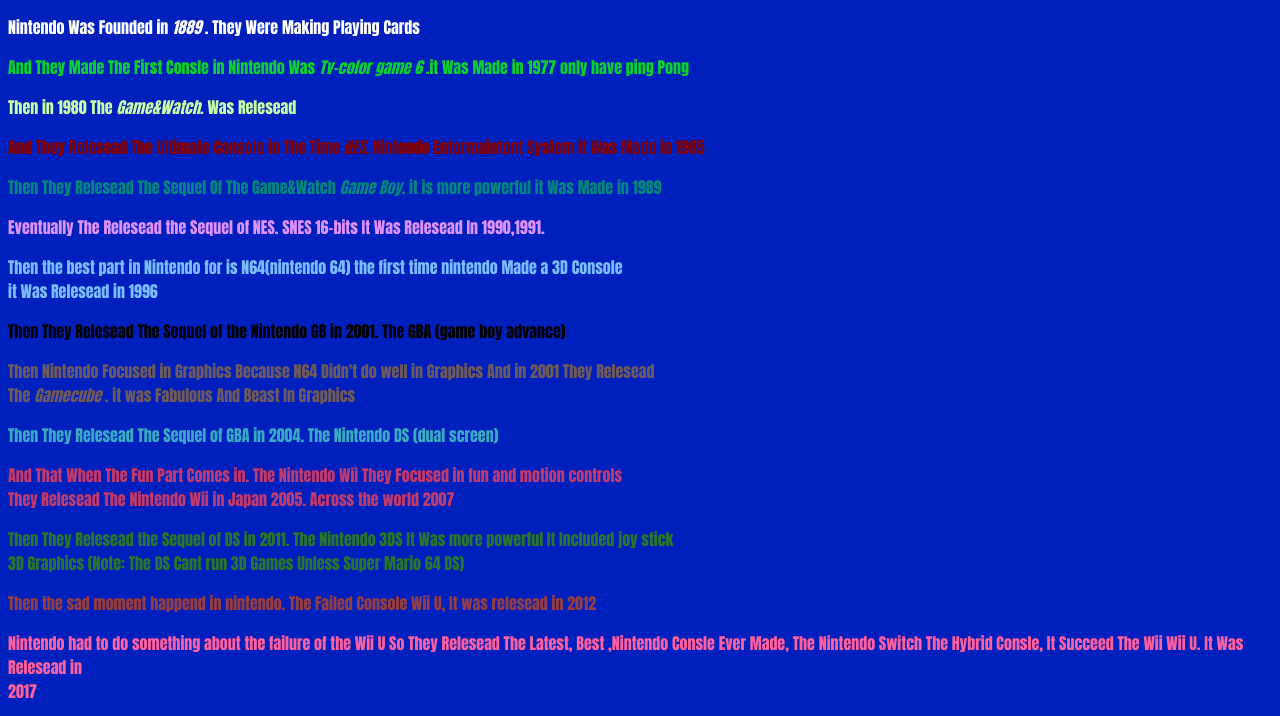
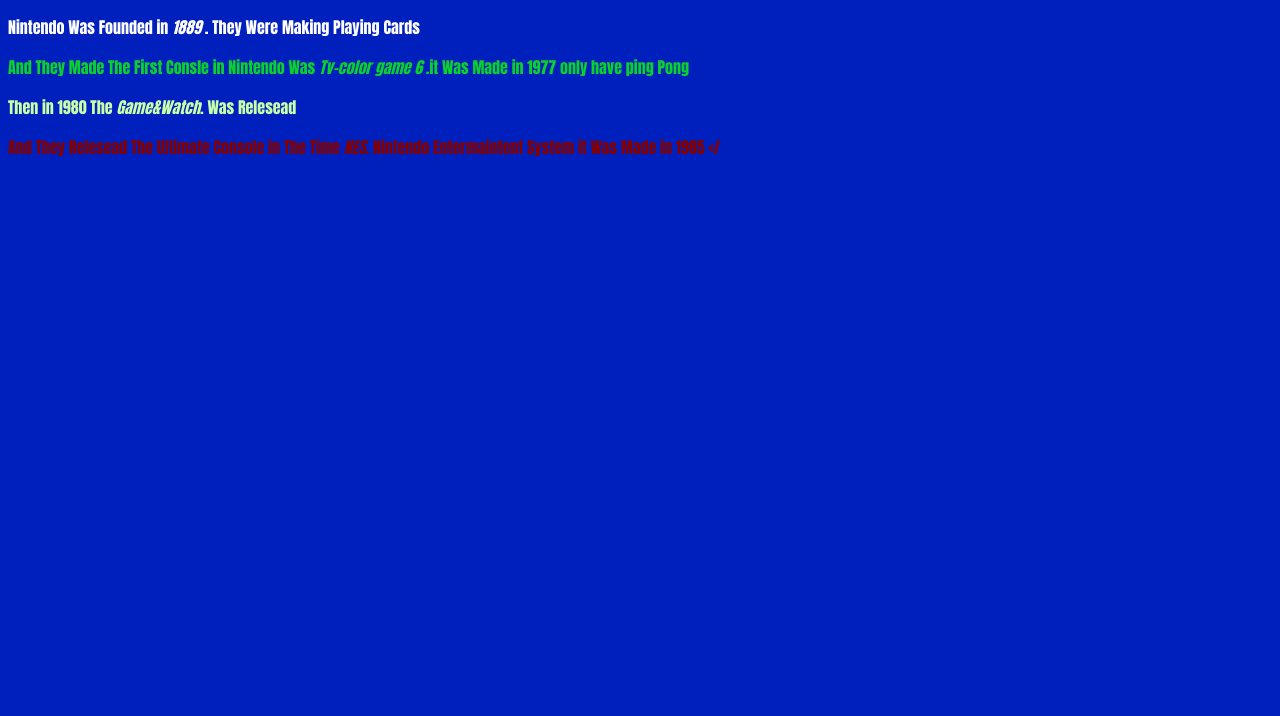
Before and after one commit to EyadHashwa/EyadHashwa.github.io, a plain HTML site: page index.html in a window 1280 px wide. Shown: the part 50-766 px from the top of the page. Drawn offline with Linux system fonts and the light colour scheme.

Commit message:
More updates

```diff
--- a/index.html
+++ b/index.html
@@ -80,47 +80,4 @@
   </p>
   <p id="Gamee">
     And They Relesead The Ultimate Console in The Time <em> NES</em>. Nintendo Entermaintent System it Was Made in 1985
-  </p>
-  <p id="Gamea">
-    Then They Relesead The Sequel Of The Game&Watch <em>Game Boy</em>. it is more powerful it Was Made in 1989
-  </p>
-  <p id="game">
-    Eventually The Relesead the Sequel of NES. SNES 16-bits It Was Relesead In 1990,1991.
-  </p>
-  <p id="cool">
-    Then the best part in Nintendo for is N64(nintendo 64) the first time nintendo Made a 3D Console
-    <br>it Was Relesead in 1996
-  </p>
-  <p id="gba">
-    Then They Relesead The Sequel of the Nintendo GB in 2001. The GBA (game boy advance)
-  </p>
-  <p id="GameCube">
-    Then Nintendo Focused in Graphics Because N64 Didn't do well in Graphics And in 2001 They Relesead<br>
-    The <em> Gamecube </em>. it was Fabulous And Beast In Graphics
-  </p>
-  <p id="ds">
-    Then They Relesead The Sequel of GBA in 2004. The Nintendo DS (dual screen)
-  </p>
-  <p id="Wii">
-    And That When The Fun Part Comes in. The Nintendo Wii They Focused in fun and motion controls <br> They Relesead The
-    Nintendo Wii in Japan 2005. Across the world 2007
-  </p>
-  <p id="dss">
-    Then They Relesead the Sequel of DS in 2011. The Nintendo 3DS It Was more powerful It Included joy stick<br>3D
-    Graphics (Note: The DS Cant run 3D Games Unless Super Mario 64 DS)
-  </p>
-  <p id="fail">
-    Then the sad moment happend in nintendo. The Failed Console Wii U, It was relesead in 2012
-  </p>
-  <p id="Sucsses">
-    Nintendo had to do something about the failure of the Wii U So They Relesead The Latest, Best ,Nintendo Consle Ever
-    Made, The Nintendo Switch The Hybrid Consle, It Succeed The Wii Wii U. It Was Relesead in <br>2017
-
-  </p>
-  <img src="OIP (4).jpeg">
-  <a
-    href="https://www.bing.com/ck/a?!&&p=855bb8dafdbbc7faJmltdHM9MTcyNTA2MjQwMCZpZ3VpZD0zNTI0OGNhZi01Yzk3LTYyNGYtMzJkYS05ZjZhNWRlYjYzZGMmaW5zaWQ9NTI2Mg&ptn=3&ver=2&hsh=3&fclid=35248caf-5c97-624f-32da-9f6a5deb63dc&psq=wikipedia+nintendo&u=a1aHR0cHM6Ly9lbi53aWtpcGVkaWEub3JnL3dpa2kvTmludGVuZG8&ntb=1">Learn
-    More</a>
-</body>
-
-</html
+  </
```
